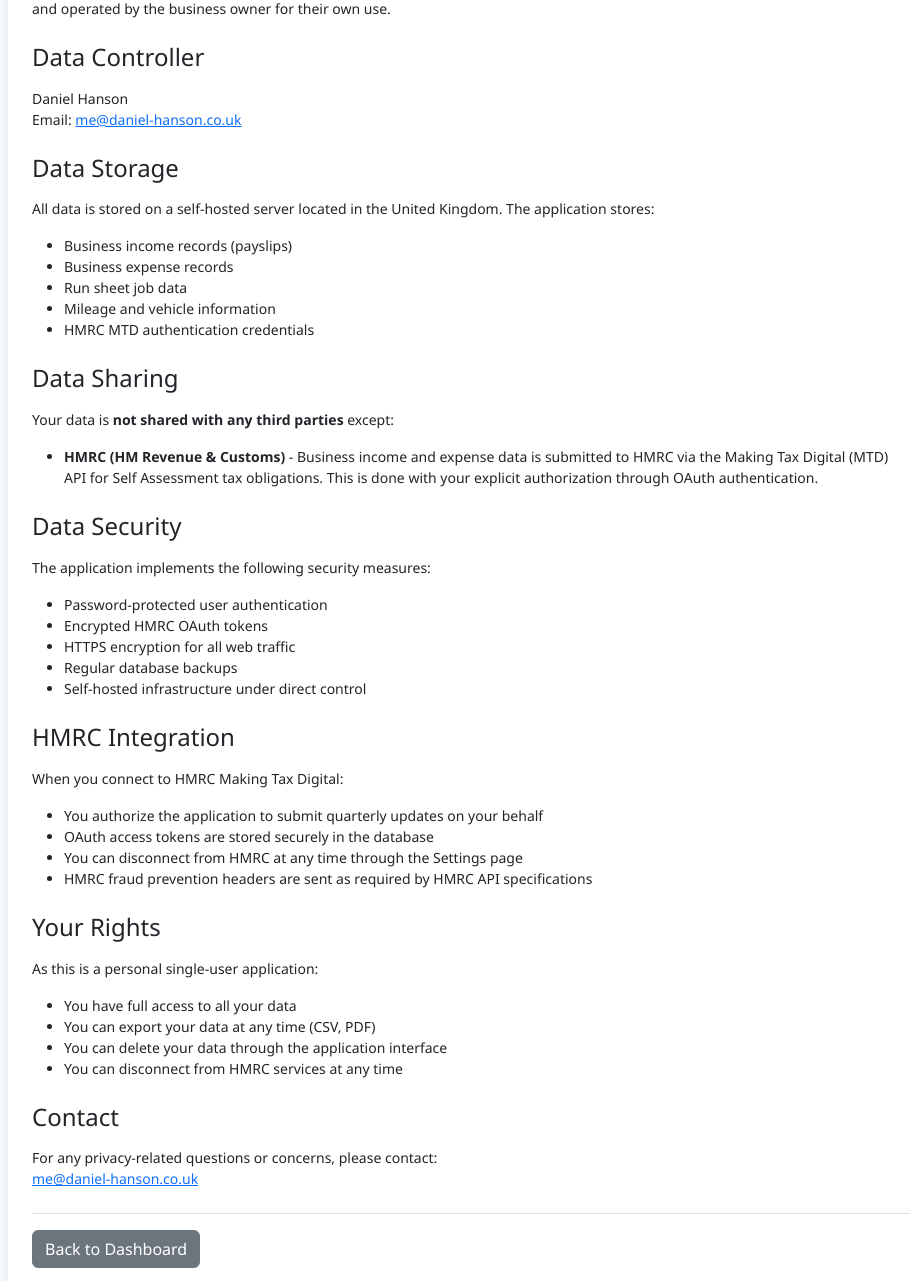
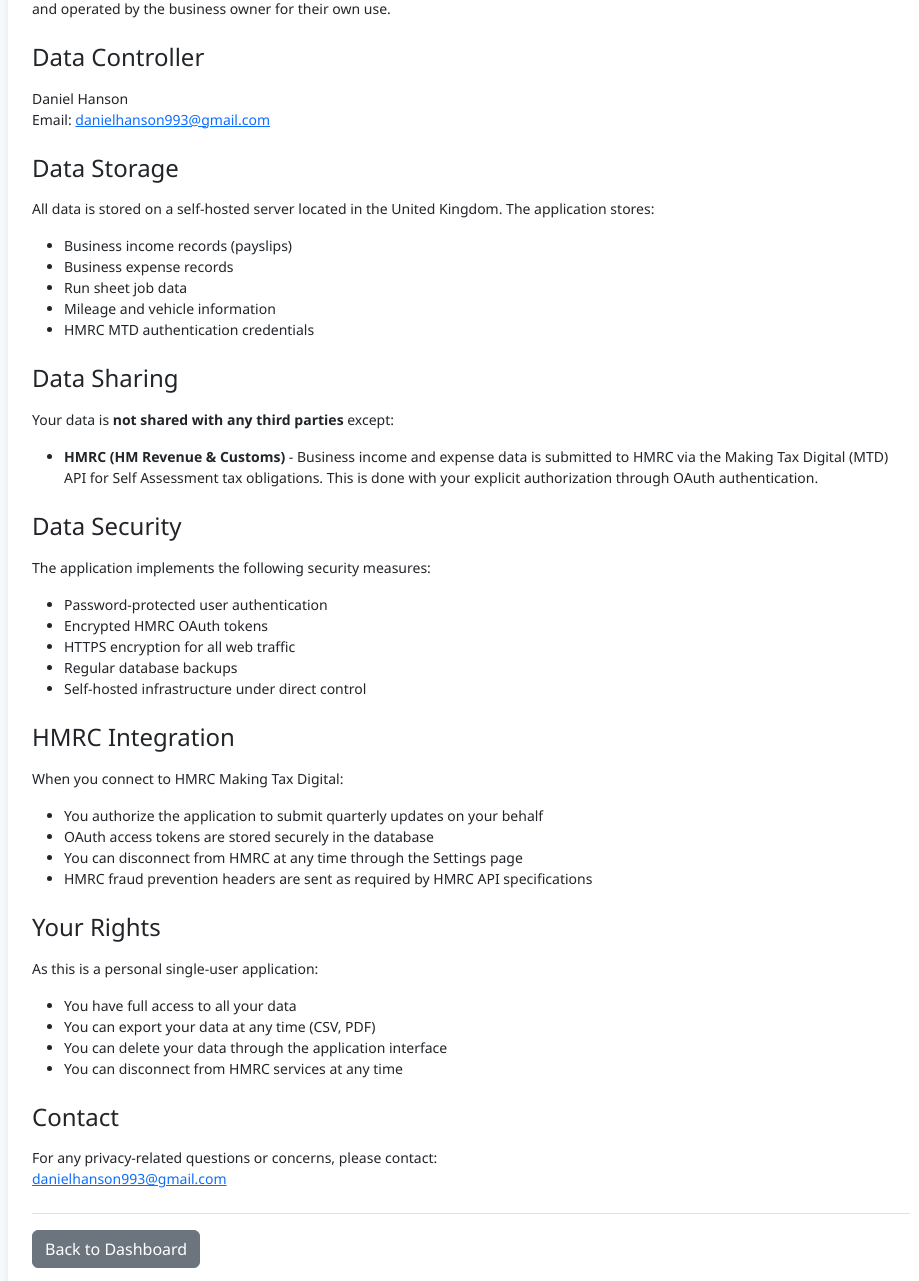
Before and after one commit to djh-1980/wages-app, a Flask app: template templates/privacy.html in a window 1280 px wide. Shown: the part 369-1650 px from the top of the page, without its empty margins (169-1088 px from the left). Run offline with Flask 3, Linux system fonts and the light colour scheme; the template is opened without the code that fills it, so the values that code supplies are empty; some libraries are stand-ins or nearby versions.

Commit message:
Make privacy and terms pages publicly accessible and update contact email to danielhanson993@gmail.com

```diff
--- a/app/auth_protection.py
+++ b/app/auth_protection.py
@@ -22,6 +22,8 @@ def protect_all_routes(app):
             'auth.login',
             'auth.logout',
             'static',
+            'main.privacy',
+            'main.terms',
         ]
 
         # Public URL prefixes
@@ -29,6 +31,8 @@ def protect_all_routes(app):
             '/static/',
             '/login',
             '/logout',
+            '/privacy',
+            '/terms',
         ]
 
         # Check if current endpoint is public
--- a/templates/privacy.html
+++ b/templates/privacy.html
@@ -17,7 +17,7 @@
 
                     <h2 class="h4 mt-4 mb-3">Data Controller</h2>
                     <p>Daniel Hanson<br>
-                    Email: <a href="mailto:me@daniel-hanson.co.uk">me@daniel-hanson.co.uk</a></p>
+                    Email: <a href="mailto:danielhanson993@gmail.com">danielhanson993@gmail.com</a></p>
 
                     <h2 class="h4 mt-4 mb-3">Data Storage</h2>
                     <p>All data is stored on a self-hosted server located in the United Kingdom. The application stores:</p>
@@ -65,7 +65,7 @@
 
                     <h2 class="h4 mt-4 mb-3">Contact</h2>
                     <p>For any privacy-related questions or concerns, please contact:<br>
-                    <a href="mailto:me@daniel-hanson.co.uk">me@daniel-hanson.co.uk</a></p>
+                    <a href="mailto:danielhanson993@gmail.com">danielhanson993@gmail.com</a></p>
 
                     <div class="mt-4 pt-3 border-top">
                         <a href="{{ url_for('main.index') }}" class="btn btn-secondary">Back to Dashboard</a>
--- a/templates/terms.html
+++ b/templates/terms.html
@@ -80,7 +80,7 @@
 
                     <h2 class="h4 mt-4 mb-3">Contact</h2>
                     <p>For questions about these terms, please contact:<br>
-                    <a href="mailto:me@daniel-hanson.co.uk">me@daniel-hanson.co.uk</a></p>
+                    <a href="mailto:danielhanson993@gmail.com">danielhanson993@gmail.com</a></p>
 
                     <div class="mt-4 pt-3 border-top">
                         <a href="{{ url_for('main.index') }}" class="btn btn-secondary">Back to Dashboard</a>
```
